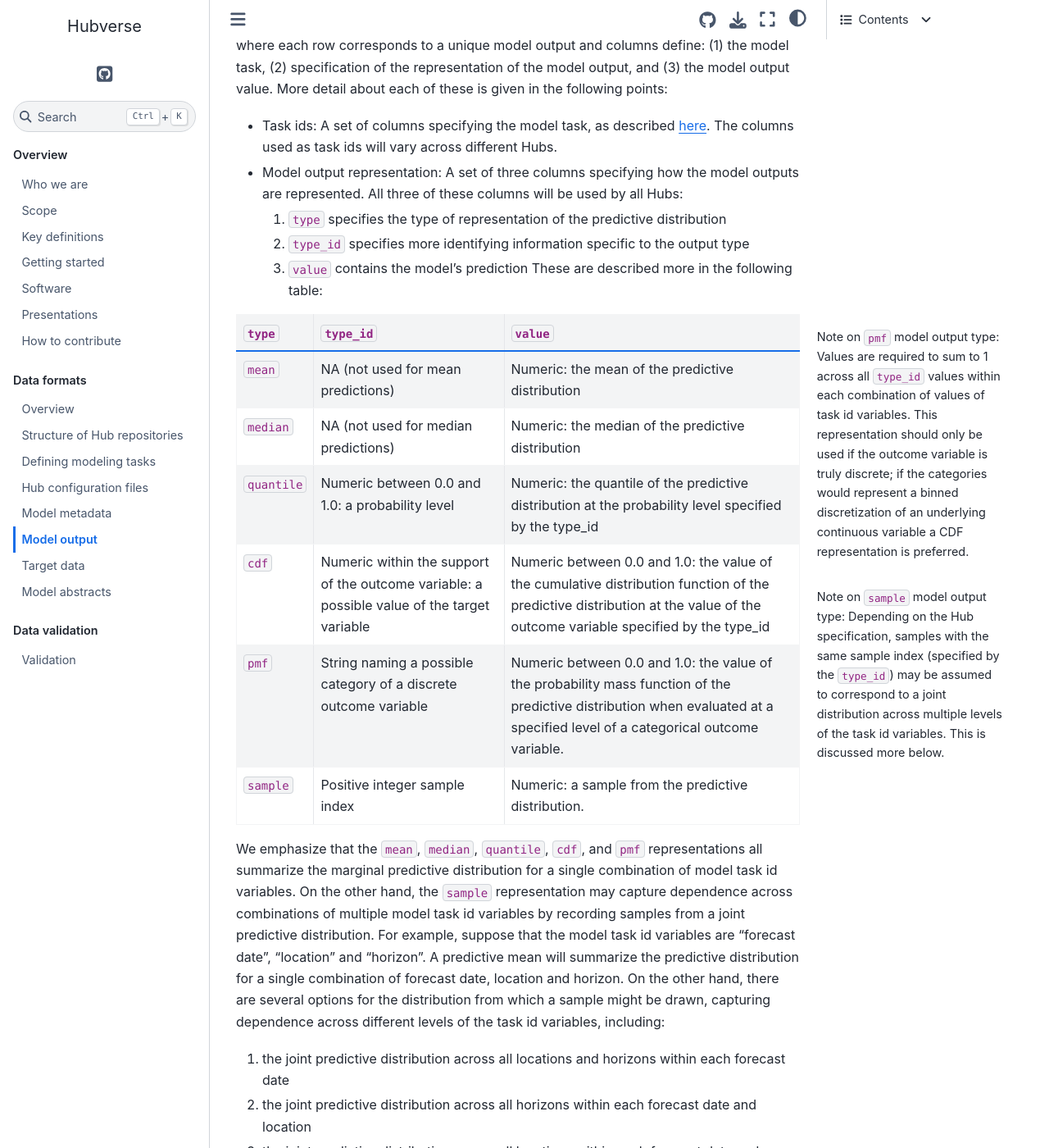
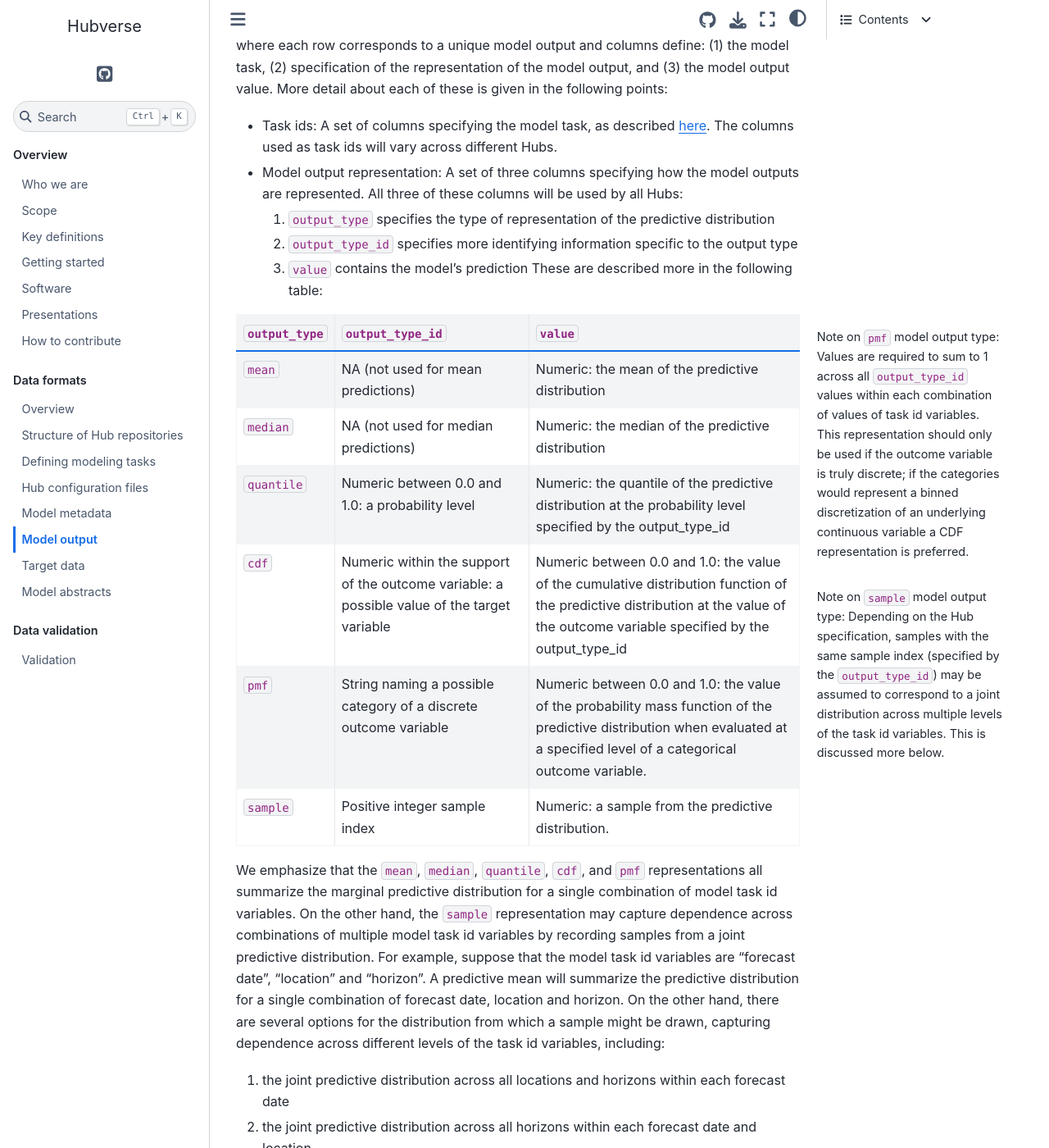
Before and after one commit to hubverse-org/hubDocs, a Sphinx documentation site: the page built from docs/source/format/model-output.md, in a window 1280 px wide and 1400 px high, scrolled down 577 px. Shown: the whole window at 82% size. Built offline with Sphinx 7.4.7 and the Sphinx Book theme 1.1.4, drawn with Linux system fonts in a browser that asks for light colours; some of the changed text lies outside the part shown.

Commit message:
change type & type_id to ouput_type & output_type_id

````diff
--- a/docs/source/format/model-output.md
+++ b/docs/source/format/model-output.md
@@ -19,25 +19,25 @@
 * Task ids: A set of columns specifying the model task, as described [here](task_id_vars). The columns used as task ids will vary across different Hubs.
 
 * Model output representation: A set of three columns specifying how the model outputs are represented. All three of these columns will be used by all Hubs:
-   1. `type` specifies the type of representation of the predictive distribution
-   2. `type_id` specifies more identifying information specific to the output type
+   1. `output_type` specifies the type of representation of the predictive distribution
+   2. `output_type_id` specifies more identifying information specific to the output type
    3. `value` contains the model’s prediction
 These are described more in the following table:
 
 ```{margin}
-Note on `pmf` model output type: Values are required to sum to 1 across all `type_id` values within each combination of values of task id variables. This representation should only be used if the outcome variable is truly discrete; if the categories would represent a binned discretization of an underlying continuous variable  a CDF representation is preferred.
+Note on `pmf` model output type: Values are required to sum to 1 across all `output_type_id` values within each combination of values of task id variables. This representation should only be used if the outcome variable is truly discrete; if the categories would represent a binned discretization of an underlying continuous variable  a CDF representation is preferred.
 ```
 
 ```{margin}
-Note on `sample` model output type: Depending on the Hub specification, samples with the same sample index (specified by the `type_id`) may be assumed to correspond to a joint distribution across multiple levels of the task id variables. This is discussed more below.
+Note on `sample` model output type: Depending on the Hub specification, samples with the same sample index (specified by the `output_type_id`) may be assumed to correspond to a joint distribution across multiple levels of the task id variables. This is discussed more below.
 ```
 (output_type_table)=
-| `type` | `type_id` | `value` |
+| `output_type` | `output_type_id` | `value` |
 | ------ | ------ | ------ |
 | `mean` | NA (not used for mean predictions) | Numeric: the mean of the predictive distribution |
 | `median` | NA (not used for median predictions) | Numeric: the median of the predictive distribution |
-| `quantile` | Numeric between 0.0 and 1.0: a probability level | Numeric: the quantile of the predictive distribution at the probability level specified by the type_id |
-| `cdf` | Numeric within the support of the outcome variable: a possible value of the target variable | Numeric between 0.0 and 1.0: the value of the cumulative distribution function of the predictive distribution at the value of the outcome variable specified by the type_id |
+| `quantile` | Numeric between 0.0 and 1.0: a probability level | Numeric: the quantile of the predictive distribution at the probability level specified by the output_type_id |
+| `cdf` | Numeric within the support of the outcome variable: a possible value of the target variable | Numeric between 0.0 and 1.0: the value of the cumulative distribution function of the predictive distribution at the value of the outcome variable specified by the output_type_id |
 | `pmf` | String naming a possible category of a discrete outcome variable | Numeric between 0.0 and 1.0: the value of the probability mass function of the predictive distribution when evaluated at a specified level of a categorical outcome variable. |
 | `sample` | Positive integer sample index | Numeric: a sample from the predictive distribution.
 
@@ -53,7 +53,7 @@
 Here is an example for a Hub that collects mean and quantile forecasts for one-week-ahead incidence, but probabilities for the timing of a season peak:
 
 
-| `origin_epiweek` | `target` | `horizon` | `type` | `type_id` | `value` |
+| `origin_epiweek` | `target` | `horizon` | `output_type` | `output_type_id` | `value` |
 | ------ | ------ | ------ | ------ | ------ | ------ |
 | EW202242 | weekly rate | 1 | mean     | NA | 5 |
 | EW202242 | weekly rate | 1 | quantile | 0.25 | 2 |
````
